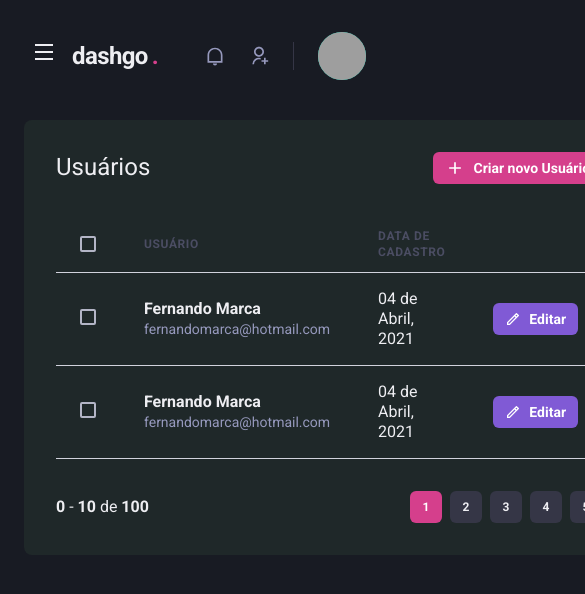
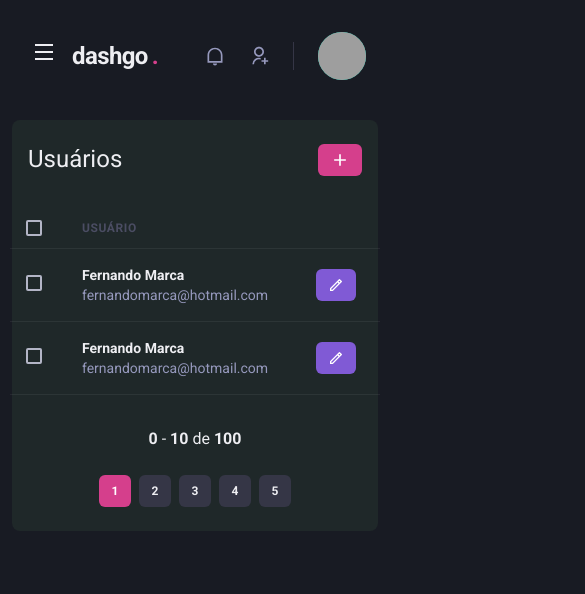
Before and after one commit to fernandomarca/dashgo, a Next.js app: page /users in a window 390 px wide. Shown: the top 594 px of the page, 585 px wide, since content can reach past the window. Built offline with nearby package versions, Linux system fonts and the light colour scheme; grey boxes are pictures that could not be loaded.

Commit message:
users responsive

```diff
--- a/src/components/Pagination/index.tsx
+++ b/src/components/Pagination/index.tsx
@@ -4,7 +4,7 @@ import { PaginationItem } from "./PaginationItem";
 export function Pagination() {
   return (
     <Stack
-      direction="row"
+      direction={["column", "row"]}
       mt="8"
       justify="space-between"
       align="center"
--- a/src/pages/users/index.tsx
+++ b/src/pages/users/index.tsx
@@ -12,6 +12,7 @@ import {
   Thead,
   Tr,
   Text,
+  useBreakpointValue,
 } from "@chakra-ui/react";
 import React from "react";
 import { RiAddLine, RiPencilLine } from "react-icons/ri";
@@ -20,15 +21,31 @@ import { Pagination } from "../../components/Pagination";
 import { Sidebar } from "../../components/Sidebar";
 
 export default function UserList() {
+  const isWideVersion = useBreakpointValue({ base: false, lg: true });
+
   return (
     <>
       <Box>
-        <Header></Header>
+        <Header />
 
-        <Flex w="100%" my="6" maxWidth={1480} mx="auto" px="6">
+        <Flex
+          width="100%"
+          my="6"
+          maxWidth={1480}
+          mx="auto"
+          px={["3", "3", "6"]}
+        >
           <Sidebar />
 
-          <Box flex="1" borderRadius={8} bg="gray.800" p="8">
+          <Box
+            flex="1"
+            mx="auto"
+            minWidth={350}
+            borderRadius={8}
+            bg="gray.800"
+            py="6"
+            px={["4", "4", "6"]}
+          >
             <Flex mb="8" justify="space-between" align="center">
               <Heading size="lg" fontWeight="normal">
                 Usuários
@@ -39,30 +56,37 @@ export default function UserList() {
                 fontSize="sm"
                 colorScheme="pink"
                 leftIcon={<Icon as={RiAddLine} fontSize="20" />}
+                iconSpacing={isWideVersion ? "2" : "0"}
               >
-                Criar novo Usuário
+                {isWideVersion ? "Criar novo" : ""}
               </Button>
             </Flex>
 
-            <Table colorSchema="whiteAlpha">
+            <Flex justify="center" minWidth={319}>
+              <Table colorScheme="whiteAlpha" minWidth={319}>
                 <Thead>
                   <Tr>
-                  <Th px="6" color="gray.300" width="8">
-                    <Checkbox colorSheme="pink"></Checkbox>
+                    <Th px={["4", "4", "6"]} color="gray.300" mx="auto">
+                      <Checkbox colorScheme="pink" />
                     </Th>
                     <Th>Usuário</Th>
-                  <Th>Data de Cadastro</Th>
-                  <Th width="8"></Th>
+                    {isWideVersion && <Th>Data de Cadastro</Th>}
+                    <Th width={["4", "4", "6"]} mx="auto"></Th>
                   </Tr>
                 </Thead>
-              <Tbody>
+                <Tbody mx="auto" px="10">
                   <Tr>
-                  <Td pd="6">
+                    <Td px={["4", "4", "6"]}>
                       <Checkbox colorScheme="pink"></Checkbox>
                     </Td>
                     <Td>
                       <Box>
-                      <Text fontWeight="bold">Fernando Marca</Text>
+                        <Text
+                          fontWeight="bold"
+                          fontSize={["0.875rem", "0.875rem", "1rem"]}
+                        >
+                          Fernando Marca
+                        </Text>
                       </Box>
                       <Box>
                         <Text fontSize="sm" color="gray.300">
@@ -70,7 +94,7 @@ export default function UserList() {
                         </Text>
                       </Box>
                     </Td>
-                  <Td>04 de Abril, 2021</Td>
+                    {isWideVersion && <Td>04 de Abril, 2021</Td>}
                     <Td>
                       <Button
                         as="a"
@@ -78,18 +102,24 @@ export default function UserList() {
                         fontSize="sm"
                         colorScheme="purple"
                         leftIcon={<Icon as={RiPencilLine} fontSize="16" />}
+                        iconSpacing={isWideVersion ? "2" : "0"}
                       >
-                      Editar
+                        {isWideVersion ? "Editar" : ""}
                       </Button>
                     </Td>
                   </Tr>
                   <Tr>
-                  <Td pd="6">
+                    <Td px={["4", "4", "6"]}>
                       <Checkbox colorScheme="pink"></Checkbox>
                     </Td>
                     <Td>
                       <Box>
-                      <Text fontWeight="bold">Fernando Marca</Text>
+                        <Text
+                          fontWeight="bold"
+                          fontSize={["0.875rem", "0.875rem", "1rem"]}
+                        >
+                          Fernando Marca
+                        </Text>
                       </Box>
                       <Box>
                         <Text fontSize="sm" color="gray.300">
@@ -97,7 +127,7 @@ export default function UserList() {
                         </Text>
                       </Box>
                     </Td>
-                  <Td>04 de Abril, 2021</Td>
+                    {isWideVersion && <Td>04 de Abril, 2021</Td>}
                     <Td>
                       <Button
                         as="a"
@@ -105,13 +135,15 @@ export default function UserList() {
                         fontSize="sm"
                         colorScheme="purple"
                         leftIcon={<Icon as={RiPencilLine} fontSize="16" />}
+                        iconSpacing={isWideVersion ? "2" : "0"}
                       >
-                      Editar
+                        {isWideVersion ? "Editar" : ""}
                       </Button>
                     </Td>
                   </Tr>
                 </Tbody>
               </Table>
+            </Flex>
             <Pagination></Pagination>
           </Box>
         </Flex>
```
Lines whose indentation alone changed are shown as unchanged.
